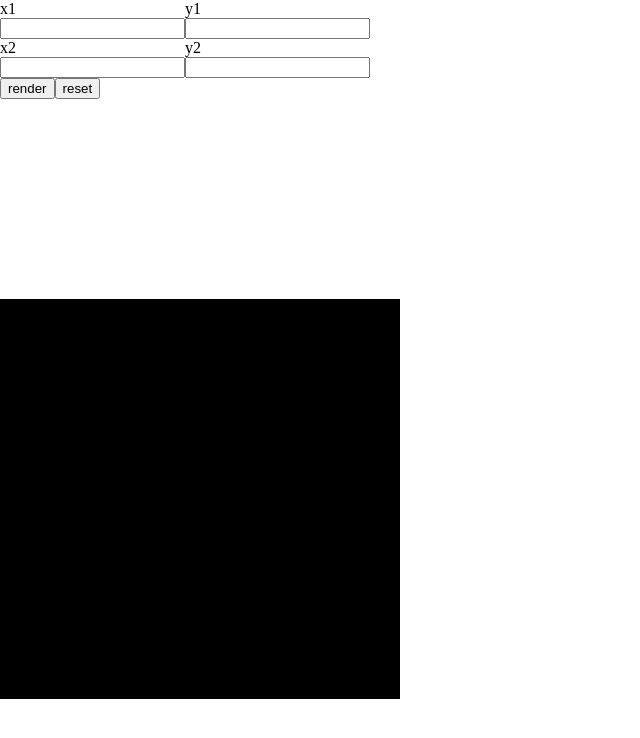
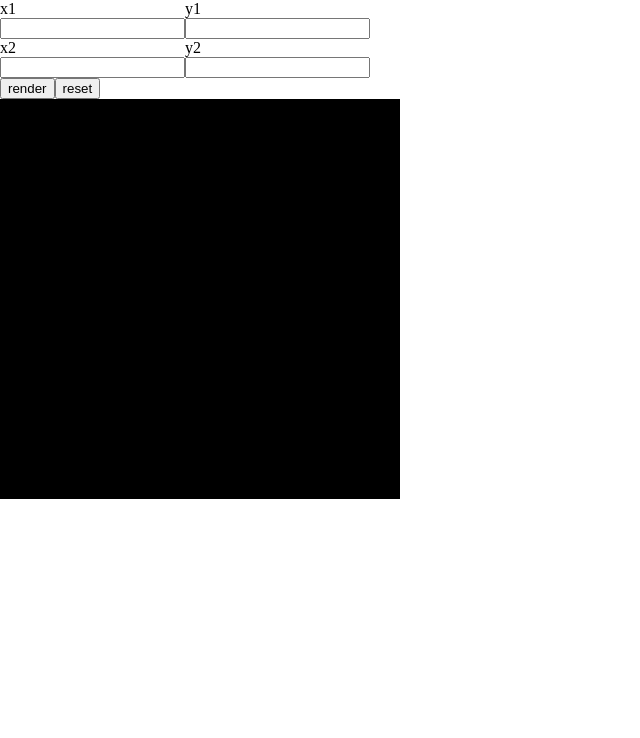
Before and after one commit to Deboracgs/computacao-grafica-e-folio-a, a plain HTML site: page index.html in a window 1280 px wide. Shown: the whole page, without its empty margins (0-640 px from the left). Drawn offline with nearby package versions, Linux system fonts and the light colour scheme.

Commit message:
removed line

```diff
--- a/index.html
+++ b/index.html
@@ -49,12 +49,8 @@
                 <button id="buttonReset">reset</button>
              </div>
         </div>
+        <div id="container"></div>
 
-        <div id="lineMp"></div>
-        <div id="container"></div>
-        <script type="module">
-
-        </script>
         <script type="module" src="lineMP.js"></script>
         <script type="module">
             import * as THREE from 'https://cdnjs.cloudflare.com/ajax/libs/three.js/r123/three.module.min.js';
@@ -103,6 +99,7 @@
             buttonReset.onclick = (() => {
                 init()
             })
+
             buttonRender.onclick = (() => {
                 const x1 = document.getElementById("x1").value;
                 const x2 = document.getElementById("x2").value;
```
